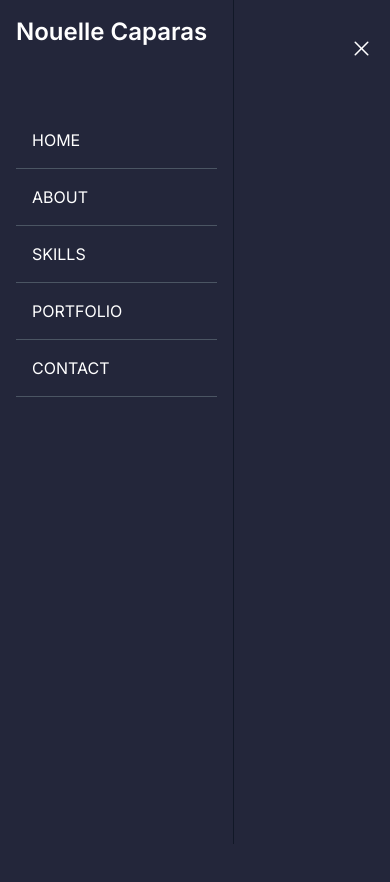
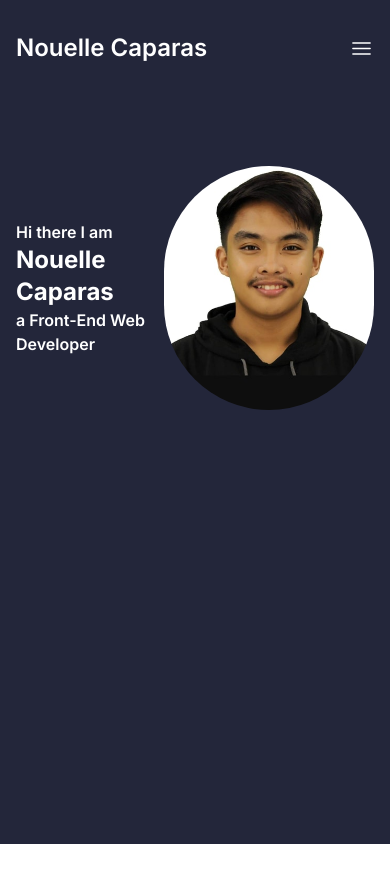
Before and after one commit to nouelledev/NextJSPort, a Next.js app: page / in a window 390 px wide. Shown: the top 882 px of the page. After the commit the page ends 844 px from the top, so only its background shows below. Built offline with nearby package versions, Linux system fonts and the light colour scheme.

Commit message:
Component : About component and responsive done

```diff
--- a/app/components/About.tsx
+++ b/app/components/About.tsx
@@ -1,7 +1,27 @@
+import Image from "next/image";
 import React from "react";
 
 const About = () => {
-  return <div>About</div>;
+  return (
+    <div className="flex flex-row items-center pt-[70px] mx-auto px-4 md:justify-evenly  ">
+      <div className="flex flex-col  h-fit w-fit ">
+        <div className="text-white items-center">
+          <p className="font-semibold md:text-2xl"> Hi there I am</p>
+          <p className="font-bold text-2xl md:text-4xl">Nouelle Caparas</p>
+          <p className="font-semibold md:text-2xl">a Front-End Web Developer</p>
+        </div>
+      </div>
+      <div className="w-fit h-fit ">
+        <Image
+          src="/pic.png"
+          width={300}
+          height={300}
+          alt="Picture of the author"
+          className="rounded-full shrink-0 grow-0 object-cover"
+        />
+      </div>
+    </div>
+  );
 };
 
 export default About;
--- a/app/components/navbar.tsx
+++ b/app/components/navbar.tsx
@@ -30,12 +30,13 @@ const headerList = [
   },
 ];
 const Navbar = () => {
-  const [nav, setNav] = useState(false);
+  const [nav, setNav] = useState(true);
   const handleNav = () => {
     setNav(!nav);
   };
   return (
-    <div className="text-white flex justify-between items-center h-24 max-w-[1240px] mx-auto px-4">
+    <div className="w-full">
+      <div className="text-white flex justify-between items-center h-24 max-w-screen mx-auto px-4">
         <h1 className="w-full text-2xl font-semibold"> Nouelle Caparas</h1>
         <ul className=" hidden md:flex">
           {headerList.map((item) => (
@@ -55,7 +56,10 @@ const Navbar = () => {
               : "fixed left-[-100%] block md:hidden"
           }
         >
-        <h1 className="w-full text-2xl font-semibold m-4"> Nouelle Caparas</h1>
+          <h1 className="w-full text-2xl font-semibold m-4">
+            {" "}
+            Nouelle Caparas
+          </h1>
           <ul className="pt-12 uppercase p-4">
             {headerList.map((item) => (
               <li key={item.id} className="p-4 border-b border-gray-600">
@@ -66,6 +70,7 @@ const Navbar = () => {
           </ul>
         </div>
       </div>
+    </div>
   );
 };
 
--- a/app/page.tsx
+++ b/app/page.tsx
@@ -1,9 +1,11 @@
 import Image from "next/image";
 import Navbar from "./components/Navbar";
+import About from "./components/About";
 export default function Home() {
   return (
-    <div className="w-full h-[1000px] bg-page-bg">
+    <div className=" bg-page-bg h-screen">
       <Navbar />
+      <About />
     </div>
   );
 }
```
Also changed, not shown: public/pic.png (added). Lines whose indentation alone changed are shown as unchanged.
